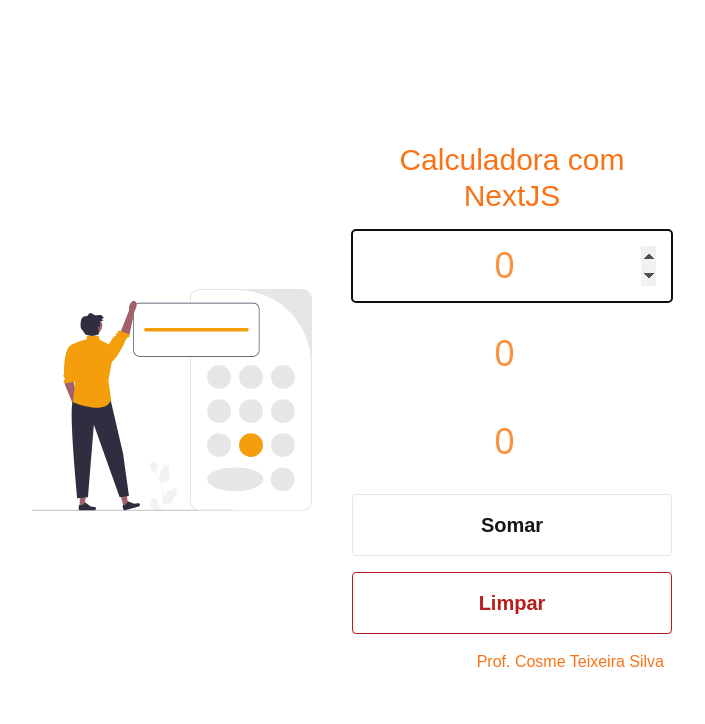
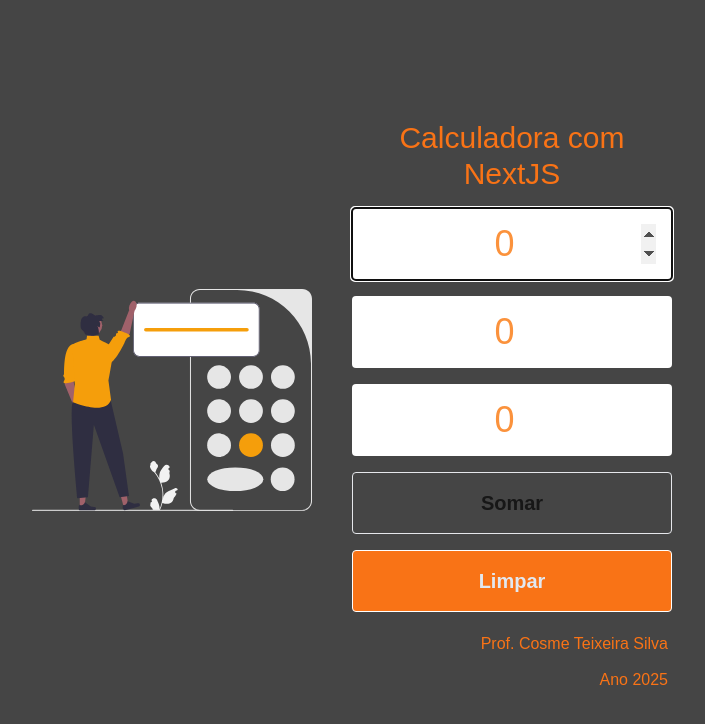
Before and after one commit to cosmeTeixeiraSilva/calculadoraNextJS, a Next.js app: page / in a window 1280 px wide. Shown: the top 724 px of the page, without its empty margins (288-993 px from the left). Built offline with nearby package versions, Linux system fonts and the light colour scheme.

Commit message:
atualização

```diff
--- a/app/_components/ladodireito.tsx
+++ b/app/_components/ladodireito.tsx
@@ -65,14 +65,17 @@
         Somar
       </button>
       <button
-        className="border text-red-700 border-red-700  p-4 text-xl font-bold rounded hover:scale-110 hover:opacity-45 hover:cursor-pointer"
+        className="border text-slate-200 bg-orange-500 border-white  p-4 text-xl font-bold rounded hover:scale-110 hover:opacity-45 hover:cursor-pointer"
         onClick={Limpar}
       >
         Limpar
       </button>
       <div className="w-full text-end">
 
-      <label className="text-orange-500 text-md   bg-white p-2 rounded">Prof. Cosme Teixeira Silva</label>
+      <div className='flex flex-col gap-y-1' >
+      <label className="text-orange-500 text-md    p-1 rounded">Prof. Cosme Teixeira Silva</label>
+      <label className="text-orange-500 text-md    p-1 rounded">Ano 2025</label>
+      </div>
       </div>
     </div>
   )
--- a/app/layout.tsx
+++ b/app/layout.tsx
@@ -24,9 +24,9 @@
   children: React.ReactNode;
 }>) {
   return (
-    <html lang="en">
+    <html lang="pt-BR">
       <body
-        className={`${geistSans.variable} ${geistMono.variable} antialiased`}
+        className={`bg-[#454545]`}
       >
         {children}
       </body>
--- a/app/page.tsx
+++ b/app/page.tsx
@@ -6,7 +6,7 @@
 export default function Home() {
 
   return (
-    <div className="flex  items-center justify-center h-screen space-y-4 w-1/2 mx-auto gap-x-10">
+    <div className="flex  items-center justify-center h-screen space-y-4 w-1/2 mx-auto gap-x-10 bg-[#454545]">
     <LadoEsquerdo />
     <LadoDireito />
 
```
